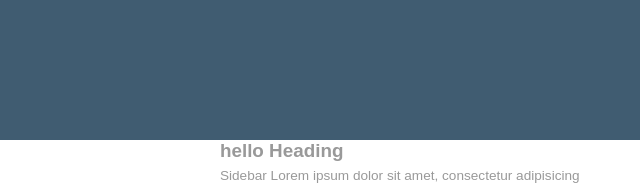
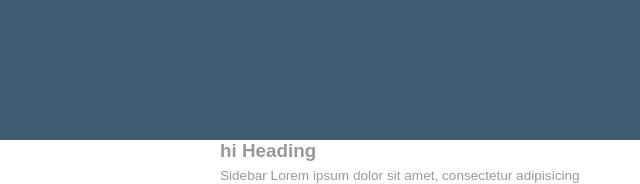
Before and after one commit to HYuYing/wk6-project, a website built with webpack: page assets/index.html in a window 1280 px wide. Shown: the top 184 px of the page, 640-1280 px from the left. Built offline with nearby package versions, Linux system fonts and the light colour scheme.

Commit message:
110519023 -2

```diff
--- a/assets/index.html
+++ b/assets/index.html
@@ -81,7 +81,7 @@
 				</div>
 
 				<div class="sidebar col col-md-4">
-					<h3>hello Heading</h3>
+					<h3>hi Heading</h3>
 					<p>Sidebar Lorem ipsum dolor sit amet, consectetur adipisicing elit, sed do eiusmod tempor incididunt ut labore
 						et
 						dolore magna aliqua. Ut enim ad minim veniam, quis nostrud exercitation ullamco laboris nisi ut aliquip ex ea
```
